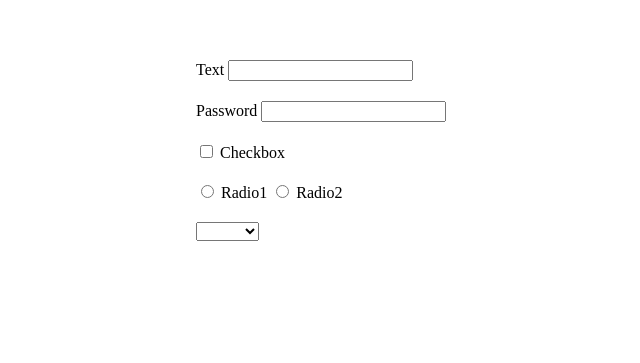
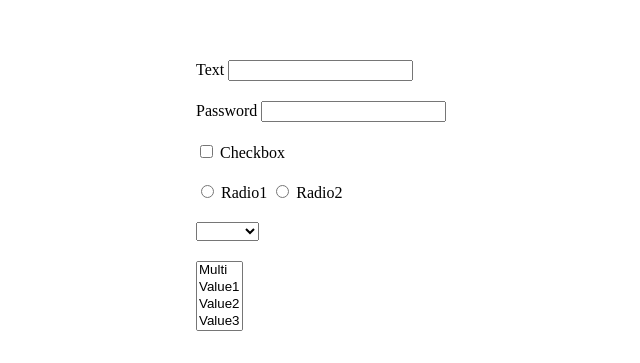
Before and after one commit to ab-5v/pg, a plain HTML site: page form/index.html in a window 1280 px wide. Shown: the part 193-556 px from the top of the page, without its empty margins (294-934 px from the left). Drawn offline with Linux system fonts and the light colour scheme.

Commit message:
multiple

```diff
--- a/form/index.html
+++ b/form/index.html
@@ -32,4 +32,14 @@ label { display: block; margin-bottom: 20px; }
             <option>Value2</option>
         </select>
     </label>
+
+    <label>
+        <select multiple>
+            <option>Multi</option>
+            <option>Value1</option>
+            <option>Value2</option>
+            <option>Value3</option>
+            <option>Value4</option>
+        </select>
+    </label>
 </form>
```
